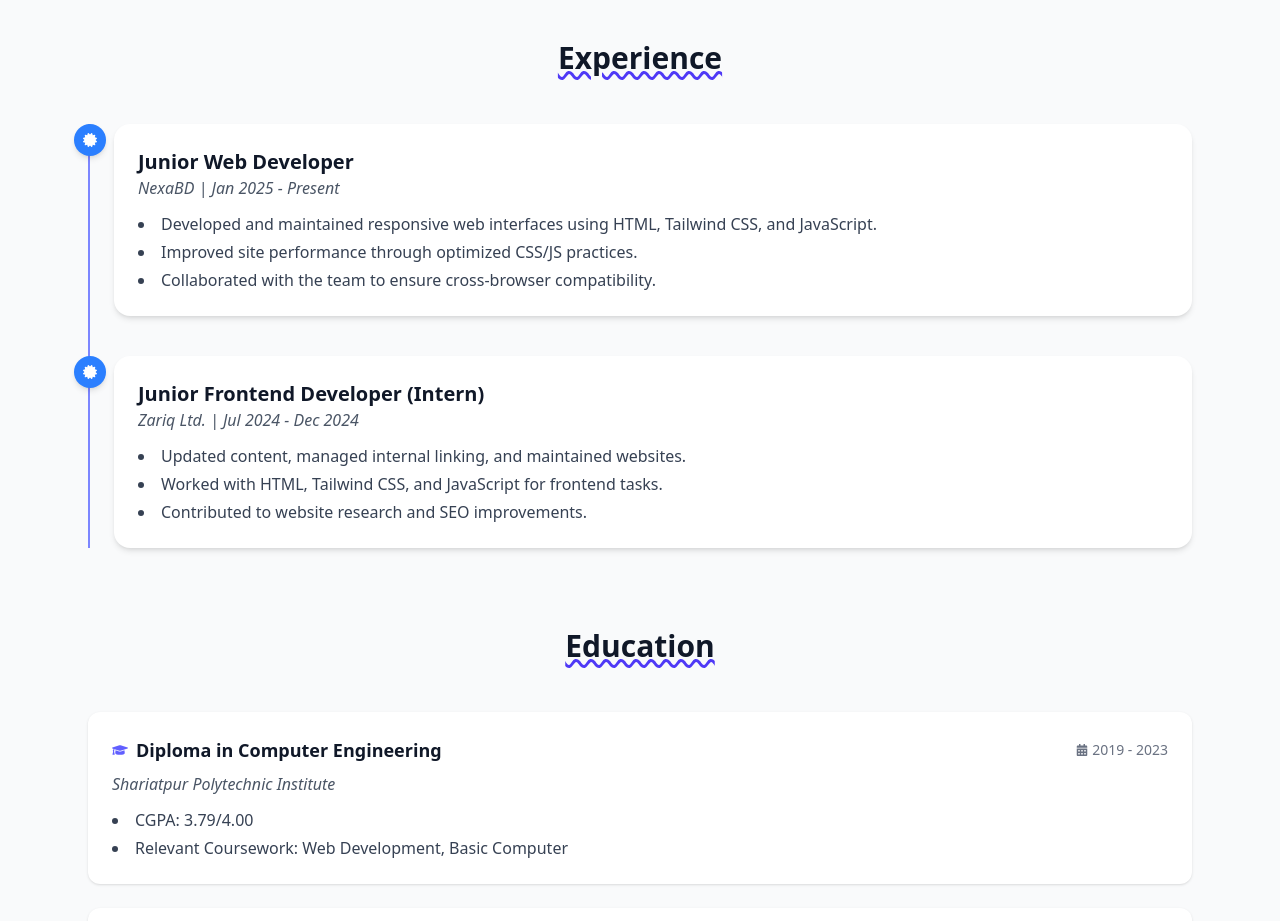
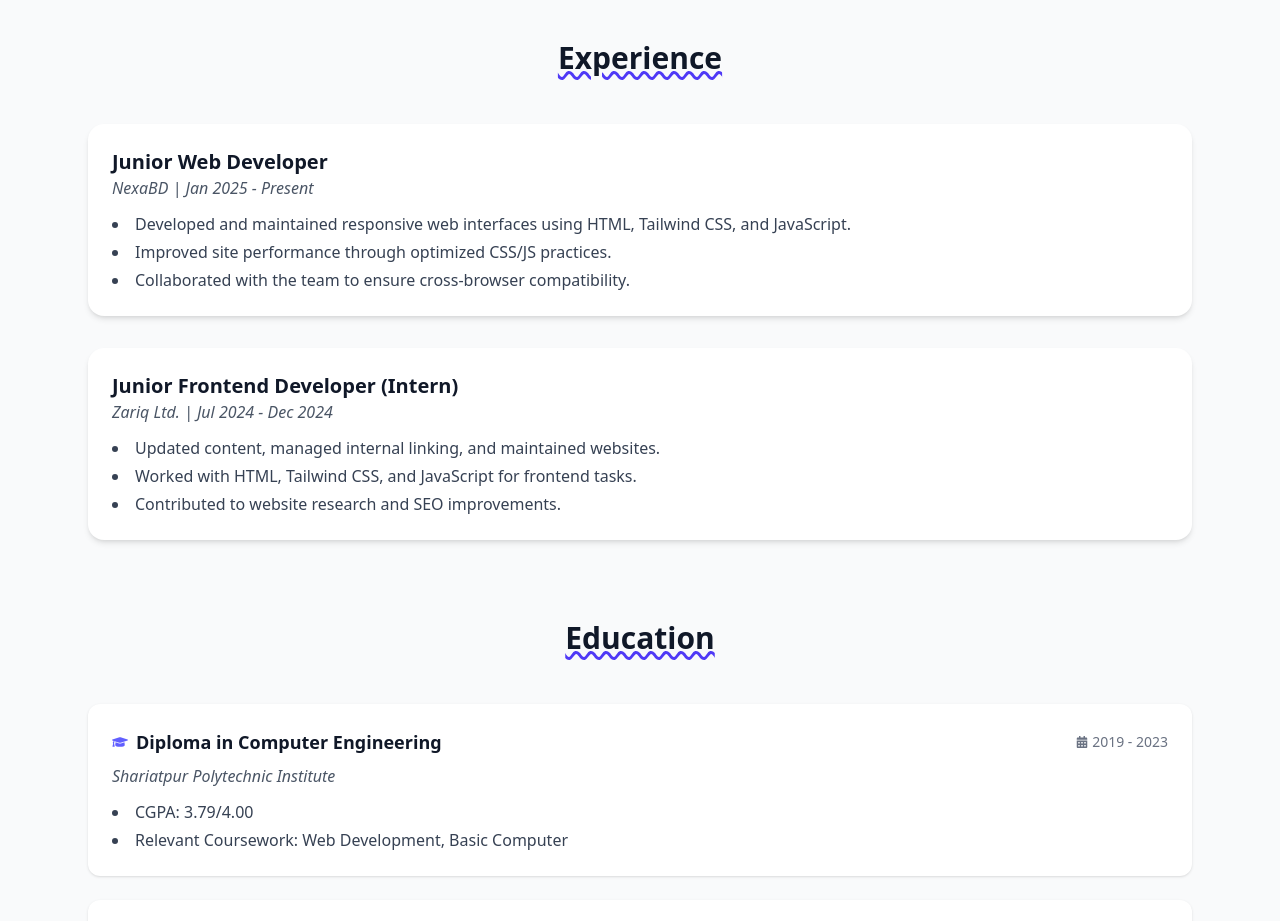
Before and after one commit to alamincse2003/portfolio-of-al-amin, a Next.js app: page / in a window 1280 px wide. Shown: the part 3300-4221 px from the top of the page. Built offline with nearby package versions, Linux system fonts and the light colour scheme.

Commit message:
experience section design updated

```diff
--- a/app/components/Experiences.jsx
+++ b/app/components/Experiences.jsx
@@ -6,32 +6,21 @@ export default function Experience() {
   return (
     <section id="experiences" className="py-10 bg-gray-50 dark:bg-gray-900">
       <div className="max-w-6xl mx-auto px-6">
-        {/* Toggle Button */}
-
         {/* Section Title */}
         <h2 className="text-3xl underline decoration-wavy dark:decoration-indigo-400 decoration-indigo-600 font-bold text-center mb-12 text-gray-900 dark:text-gray-100">
           Experience
         </h2>
 
         {/* Timeline */}
-        <div className="  relative border-l-2 border-indigo-400   space-y-10">
+        <div className="space-y-8">
           {experiences.map((exp, index) => (
             <motion.div
               key={index}
-              className="relative pl-6"
               initial={{ opacity: 0, x: -50 }}
               whileInView={{ opacity: 1, x: 0 }}
               transition={{ duration: 0.6, delay: index * 0.2 }}
               viewport={{ once: true }}
             >
-              {/* Dot */}
-              {/* <span className="absolute -left-3 top-2 w-6 h-6 rounded-full bg-indigo-500 border-4 border-white dark:border-gray-900 shadow">
-                <FaCertificate className="text-sm" />
-              </span> */}
-              <span className="absolute -left-4 flex items-center justify-center w-8 h-8 bg-blue-500 text-white rounded-full shadow-md">
-                <FaCertificate className="text-sm" />
-              </span>
-
               {/* Card */}
               <div className="bg-white dark:bg-gray-800 rounded-2xl shadow-md p-6">
                 <h3 className="text-xl font-semibold text-gray-900 dark:text-gray-100">
```
